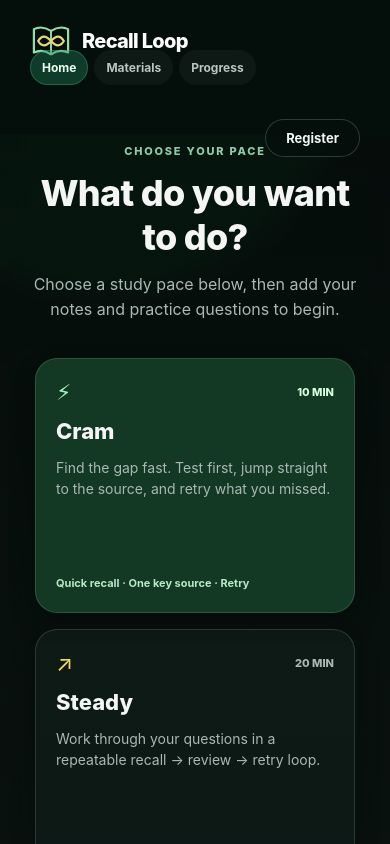
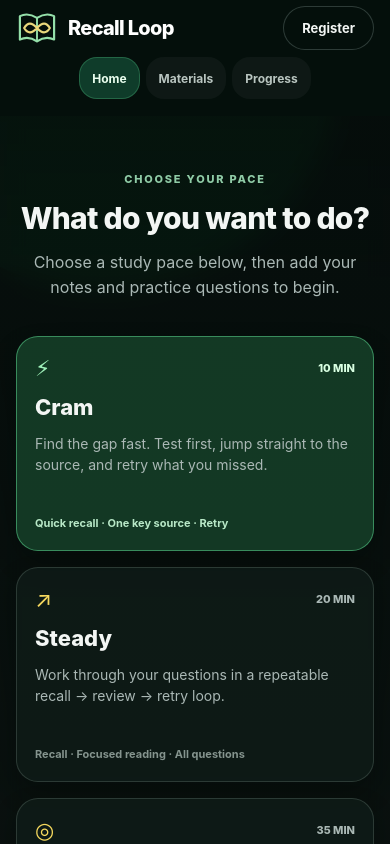
Before and after one commit to jaexmachine/recall-loop, a React Native app: screen / in a window 390 px wide. Built offline with nearby package versions, Linux system fonts and the light colour scheme.

Commit message:
Polish responsive layouts and controls

```diff
--- a/App.tsx
+++ b/App.tsx
@@ -135,9 +135,9 @@ const styles = StyleSheet.create({
   title: { fontSize: 28, fontWeight: '800', color: palette.ink, letterSpacing: -0.7 },
   body: { fontSize: 14, color: palette.muted, lineHeight: 21 },
   small: { fontSize: 12, color: palette.muted, lineHeight: 18 },
-  button: { backgroundColor: '#197447', paddingVertical: 13, paddingHorizontal: 16, borderRadius: 11, alignItems: 'center', justifyContent: 'center' },
-  secondaryButton: { borderWidth: 1, borderColor: palette.line, backgroundColor: 'rgba(255,255,255,0.06)', paddingVertical: 12, paddingHorizontal: 14, borderRadius: 11, alignItems: 'center', justifyContent: 'center' },
-  input: { minHeight: 140, backgroundColor: 'rgba(5,14,11,0.62)', borderWidth: 1, borderColor: palette.line, borderRadius: 12, padding: 13, color: palette.ink, fontSize: 14, lineHeight: 21, textAlignVertical: 'top' },
+  button: { minHeight: 44, backgroundColor: '#197447', paddingVertical: 12, paddingHorizontal: 16, borderRadius: 11, alignItems: 'center', justifyContent: 'center' },
+  secondaryButton: { minHeight: 44, borderWidth: 1, borderColor: palette.line, backgroundColor: 'rgba(255,255,255,0.06)', paddingVertical: 11, paddingHorizontal: 14, borderRadius: 11, alignItems: 'center', justifyContent: 'center' },
+  input: { minHeight: 140, backgroundColor: 'rgba(5,14,11,0.62)', borderWidth: 1, borderColor: palette.line, borderRadius: 12, padding: 13, color: palette.ink, fontSize: 16, lineHeight: 23, textAlignVertical: 'top' },
 });
 
 function splitQuestions(raw: string) {
@@ -300,13 +300,15 @@ async function extractDocumentText(file: File): Promise<StudySegment[]> {
 }
 
 function ActionButton({ label, onPress, secondary = false, compact = false }: { label: string; onPress: () => void; secondary?: boolean; compact?: boolean }) {
-  return <Pressable onPress={onPress} style={[secondary ? styles.secondaryButton : styles.button, compact && { paddingVertical: 9, paddingHorizontal: 12 }]}><Text style={{ color: secondary ? palette.ink : '#fff', fontWeight: '700', fontSize: compact ? 12 : 14 }}>{label}</Text></Pressable>;
+  return <Pressable accessibilityRole="button" onPress={onPress} style={[secondary ? styles.secondaryButton : styles.button, compact && { paddingVertical: 9, paddingHorizontal: 12 }]}><Text style={{ color: secondary ? palette.ink : '#fff', fontWeight: '700', fontSize: compact ? 12 : 14, textAlign: 'center', flexShrink: 1 }}>{label}</Text></Pressable>;
 }
 
 export default function App() {
   const { width } = useWindowDimensions();
   const wide = width > 900;
+  const compact = width <= 640;
   const ambientRef = useRef<React.ComponentRef<typeof View>>(null);
+  const scrollRef = useRef<React.ComponentRef<typeof ScrollView>>(null);
   const [page, setPage] = useState<'home' | 'import' | 'study' | 'insights'>('home');
   const [notes, setNotes] = useState('');
   const [questionsText, setQuestionsText] = useState('');
@@ -335,6 +337,10 @@ export default function App() {
   const [confirmRestoreBackup, setConfirmRestoreBackup] = useState(false);
   const [notice, setNotice] = useState('');
   const [storageReady, setStorageReady] = useState(Platform.OS !== 'web');
+
+  useEffect(() => {
+    scrollRef.current?.scrollTo({ y: 0, animated: false });
+  }, [page, folderOpen, activeSubjectId]);
 
   useEffect(() => {
     if (Platform.OS !== 'web') return;
@@ -744,7 +750,7 @@ function GlassCard({ children, style, dark = false }: { children: React.ReactNod
     { id: 'insights' as const, icon: '◴', label: 'Progress' },
   ];
 
-  const brand = <Pressable accessibilityRole="link" accessibilityLabel="Recall Loop home" onPress={() => setPage('home')} style={[styles.brandRow, { marginBottom: 0, marginRight: wide ? 0 : 'auto', transform: [{ translateY: 22 }] }]}>
+  const brand = <Pressable accessibilityRole="link" accessibilityLabel="Recall Loop home" onPress={() => setPage('home')} style={[styles.brandRow, { marginBottom: 0, marginRight: wide || compact ? 0 : 'auto' }]}>
     <Svg accessibilityElementsHidden width={42} height={38} viewBox="0 0 44 40" fill="none">
       <Path d="M4 7.5C10.2 4.4 16.2 5.7 22 9.3C27.8 5.7 33.8 4.4 40 7.5V32.1C33.7 29.1 27.7 30.1 22 34C16.3 30.1 10.3 29.1 4 32.1V7.5Z" stroke="#94dfa9" strokeWidth={2.3} strokeLinejoin="round" />
       <Path d="M22 9.7V33.3" stroke="#94dfa9" strokeWidth={2} strokeLinecap="round" />
@@ -752,15 +758,17 @@ function GlassCard({ children, style, dark = false }: { children: React.ReactNod
     </Svg>
     <Text style={{ color: '#fff', fontSize: 20, fontWeight: '800', letterSpacing: -0.7 }}>Recall Loop</Text>
   </Pressable>
-  const registerButton = <Pressable accessibilityRole="button" style={{ paddingVertical: 10, paddingHorizontal: 20, borderRadius: 22, borderWidth: 1, borderColor: 'rgba(210,235,227,0.20)', backgroundColor: 'rgba(5,16,12,0.94)', transform: [{ translateY: 22 }] }}><Text style={{ color: palette.ink, fontWeight: '700', fontSize: 13 }}>Register</Text></Pressable>;
+  const registerButton = <Pressable accessibilityRole="button" style={{ minHeight: 44, paddingVertical: 10, paddingHorizontal: 18, borderRadius: 22, borderWidth: 1, borderColor: 'rgba(210,235,227,0.20)', backgroundColor: 'rgba(5,16,12,0.94)', alignItems: 'center', justifyContent: 'center' }}><Text style={{ color: palette.ink, fontWeight: '700', fontSize: 13 }}>Register</Text></Pressable>;
   const pinnedNav = <View style={{ flexDirection: 'row', flexWrap: 'wrap', gap: 6, alignItems: 'center', justifyContent: 'center' }}>
-    {navItems.map((item) => <Pressable key={item.id} onPress={() => setPage(item.id)} style={{ paddingVertical: 9, paddingHorizontal: 11, borderRadius: 18, backgroundColor: page === item.id ? 'rgba(33,129,91,0.40)' : 'rgba(255,255,255,0.04)', borderWidth: 1, borderColor: page === item.id ? 'rgba(90,210,141,0.28)' : 'transparent' }}><Text style={{ color: page === item.id ? '#eaffef' : '#b9c5c0', fontWeight: '700', fontSize: 12 }}>{item.label}</Text></Pressable>)}
+    {navItems.map((item) => <Pressable key={item.id} onPress={() => setPage(item.id)} style={{ minHeight: 42, paddingVertical: 9, paddingHorizontal: 12, borderRadius: 18, backgroundColor: page === item.id ? 'rgba(33,129,91,0.40)' : 'rgba(255,255,255,0.04)', borderWidth: 1, borderColor: page === item.id ? 'rgba(90,210,141,0.28)' : 'transparent', alignItems: 'center', justifyContent: 'center' }}><Text style={{ color: page === item.id ? '#eaffef' : '#b9c5c0', fontWeight: '700', fontSize: 12 }}>{item.label}</Text></Pressable>)}
   </View>;
-  const fixedHeader = <View style={[styles.header, { flexWrap: 'wrap', gap: 12 }]}>
+  const fixedHeader = <View style={[styles.header, { minHeight: compact ? 116 : 78, flexWrap: 'wrap', gap: compact ? 7 : 12, paddingTop: compact ? 6 : 0, paddingBottom: compact ? 8 : 0 }]}>
     {brand}
+    {compact && <View style={{ marginLeft: 'auto' }}>{registerButton}</View>}
     {wide && <View style={{ position: 'absolute', left: 0, right: 0, flexDirection: 'row', alignItems: 'center', justifyContent: 'center', pointerEvents: 'box-none' }}>{pinnedNav}</View>}
-    {!wide && pinnedNav}
-    <View style={{ marginLeft: 'auto' }}>{registerButton}</View>
+    {!wide && !compact && pinnedNav}
+    {compact && <View style={{ width: '100%', alignItems: 'center' }}>{pinnedNav}</View>}
+    {!compact && <View style={{ marginLeft: 'auto' }}>{registerButton}</View>}
   </View>;
 
   const paceOptions: { id: Pace; icon: string; title: string; time: string; description: string; steps: string }[] = [
@@ -795,9 +803,9 @@ function GlassCard({ children, style, dark = false }: { children: React.ReactNod
     </React.Fragment>)}</View>
   </View>;
   const home = <View style={[styles.content, { paddingTop: 10, gap: 0 }]}>
-    <View testID="scroll-reveal" style={{ minHeight: 590, justifyContent: 'center', alignItems: 'center', paddingVertical: 56, gap: 20 }}>
-      <View style={{ maxWidth: 780, alignItems: 'center', gap: 13 }}><Text style={[styles.label, { color: '#8fcba6', letterSpacing: 1.8 }]}>CHOOSE YOUR PACE</Text><Text style={[styles.title, { fontSize: wide ? 48 : 36, lineHeight: wide ? 58 : 44, textAlign: 'center' }]}>What do you want to do?</Text><Text style={[styles.body, { fontSize: 16, lineHeight: 25, textAlign: 'center', maxWidth: 610 }]}>Choose a study pace below, then add your notes and practice questions to begin.</Text></View>
-      <View style={[styles.row, { width: '100%', maxWidth: 1000, marginTop: 16, justifyContent: 'center' }]}>{paceOptions.map((option) => { const active = selectedPace === option.id; return <Pressable key={option.id} onPress={() => setSelectedPace(option.id)} testID="torch-block" style={[styles.card, { flex: 1, minWidth: 240, maxWidth: 320, minHeight: 255, gap: 13, borderColor: palette.line, backgroundColor: active ? 'rgba(24,70,44,0.78)' : 'rgba(17,31,26,0.70)', padding: 20 }]}><View style={{ flexDirection: 'row', justifyContent: 'space-between', alignItems: 'center' }}><Text style={{ fontSize: 22, color: active ? '#9ff0ba' : palette.yellow }}>{option.icon}</Text><Text style={{ color: active ? '#d9ffe2' : palette.muted, fontSize: 11, fontWeight: '800' }}>{option.time.toUpperCase()}</Text></View><Text style={{ color: palette.ink, fontSize: 22, fontWeight: '800' }}>{option.title}</Text><Text style={[styles.body, { flex: 1 }]}>{option.description}</Text><Text style={{ color: active ? '#b8e8c7' : '#85948e', fontSize: 11, lineHeight: 17, fontWeight: '700' }}>{option.steps}</Text></Pressable>; })}</View>
+    <View testID="scroll-reveal" style={{ minHeight: compact ? undefined : 590, justifyContent: 'center', alignItems: 'center', paddingVertical: compact ? 38 : 56, gap: 20 }}>
+      <View style={{ width: '100%', maxWidth: 780, alignItems: 'center', gap: 13 }}><Text style={[styles.label, { color: '#8fcba6', letterSpacing: 1.8, textAlign: 'center' }]}>CHOOSE YOUR PACE</Text><Text style={[styles.title, { fontSize: wide ? 48 : compact ? 30 : 36, lineHeight: wide ? 58 : compact ? 38 : 44, textAlign: 'center' }]}>What do you want to do?</Text><Text style={[styles.body, { fontSize: 16, lineHeight: 25, textAlign: 'center', maxWidth: 610 }]}>Choose a study pace below, then add your notes and practice questions to begin.</Text></View>
+      <View style={[styles.row, { width: '100%', maxWidth: 1000, marginTop: 16, justifyContent: compact || width <= 900 ? 'center' : 'flex-start' }]}>{paceOptions.map((option) => { const active = selectedPace === option.id; return <Pressable key={option.id} onPress={() => setSelectedPace(option.id)} accessibilityRole="button" accessibilityState={{ selected: active }} testID="torch-block" style={[styles.card, { flex: compact ? undefined : 1, flexBasis: compact ? '100%' : width <= 900 ? '48%' : undefined, minWidth: compact ? 0 : 240, maxWidth: compact ? '100%' : width <= 900 ? '48%' : 320, minHeight: compact ? 215 : 255, gap: 13, borderColor: active ? 'rgba(90,210,141,0.55)' : palette.line, backgroundColor: active ? 'rgba(24,70,44,0.78)' : 'rgba(17,31,26,0.70)', padding: compact ? 18 : 20 }]}><View style={{ flexDirection: 'row', justifyContent: 'space-between', alignItems: 'center' }}><Text style={{ fontSize: 22, color: active ? '#9ff0ba' : palette.yellow }}>{option.icon}</Text><Text style={{ color: active ? '#d9ffe2' : palette.muted, fontSize: 11, fontWeight: '800' }}>{option.time.toUpperCase()}</Text></View><Text style={{ color: palette.ink, fontSize: 22, fontWeight: '800' }}>{option.title}</Text><Text style={[styles.body, { flex: 1 }]}>{option.description}</Text><Text style={{ color: active ? '#b8e8c7' : '#85948e', fontSize: 11, lineHeight: 17, fontWeight: '700' }}>{option.steps}</Text></Pressable>; })}</View>
       <View style={{ flexDirection: 'row', alignItems: 'center', gap: 14, flexWrap: 'wrap', justifyContent: 'center', marginTop: 4 }}><ActionButton label={hasStudyContent ? `Start ${selectedOption.time} ${selectedOption.title.toLowerCase()} session →` : 'Add materials to begin →'} onPress={() => hasStudyContent ? startStudy(selectedPace) : setPage('import')} /><Pressable onPress={() => setPage('import')} style={{ padding: 11 }}><Text style={{ color: '#b9c5c0', fontWeight: '700' }}>{hasStudyContent ? 'Choose materials' : 'Open My materials'}</Text></Pressable></View>
       <Text style={[styles.small, { textAlign: 'center' }]}>{hasStudyContent ? `${displayModuleTitle} · ${questionList.length} questions · ${linkedCount} source links to verify` : 'No notes or questions saved yet'}</Text>
     </View>
@@ -819,11 +827,11 @@ function GlassCard({ children, style, dark = false }: { children: React.ReactNod
     </View> : activeSubject ? <View style={{ gap: 16 }}>
       <Pressable onPress={() => { setFolderOpen(false); setConfirmClear(false); }} style={{ alignSelf: 'flex-start', paddingVertical: 5, paddingRight: 10 }}><Text style={{ color: '#9fe1b5', fontWeight: '800' }}>← All subject folders</Text></Pressable>
       <View style={styles.row}>
-        <View testID="torch-block" style={[styles.card, { flex: 1, minWidth: 290, gap: 12 }]}>
+        <View testID="torch-block" style={[styles.card, { flex: compact ? undefined : 1, minWidth: compact ? 0 : 290, width: compact ? '100%' : undefined, maxWidth: compact ? '100%' : undefined, gap: 12 }]}>
           <View style={{ flexDirection: 'column', gap: 10, alignItems: 'flex-start', width: '100%' }}><View><Text style={styles.label}>STEP 02 · SOURCE NOTES & FILES</Text><Text style={{ fontSize: 17, color: palette.ink, fontWeight: '800', marginTop: 5 }}>Subject notes</Text></View><ActionButton compact secondary label="Upload PDF / DOCX / PPTX" onPress={() => importFile('module')} /></View>
           <TextInput value={notes} onChangeText={(value) => { setNotes(value); setDemoMaterial(false); }} multiline placeholder="Paste notes for this subject…" placeholderTextColor="#9ba6ad" style={styles.input} />
         </View>
-        <View testID="torch-block" style={[styles.card, { flex: 1, minWidth: 290, gap: 12 }]}>
+        <View testID="torch-block" style={[styles.card, { flex: compact ? undefined : 1, minWidth: compact ? 0 : 290, width: compact ? '100%' : undefined, maxWidth: compact ? '100%' : undefined, gap: 12 }]}>
           <View style={{ flexDirection: 'column', gap: 10, alignItems: 'flex-start', width: '100%' }}><View><Text style={styles.label}>STEP 03 · FORMATIVE QUESTIONS</Text><Text style={{ fontSize: 17, color: palette.ink, fontWeight: '800', marginTop: 5 }}>What you were asked</Text></View><ActionButton compact secondary label="Upload question file" onPress={() => importFile('questions')} /></View>
           <TextInput value={questionsText} onChangeText={(value) => { setQuestionsText(value); setDemoMaterial(false); }} multiline placeholder="One question per line…" placeholderTextColor="#9ba6ad" style={styles.input} />
         </View>
@@ -831,7 +839,7 @@ function GlassCard({ children, style, dark = false }: { children: React.ReactNod
       <View testID="torch-block" style={[styles.card, { gap: 12 }]}>
         <View style={{ flexDirection: 'row', justifyContent: 'space-between', flexWrap: 'wrap', gap: 8, alignItems: 'center' }}><View><Text style={styles.label}>STEP 04 · STUDY SCOPE · {activeSubject.name.toUpperCase()}</Text><Text style={{ color: palette.ink, fontSize: 17, fontWeight: '800', marginTop: 4 }}>Choose what to study</Text></View><View style={{ flexDirection: 'row', gap: 7, flexWrap: 'wrap' }}><ActionButton compact secondary label="Whole subject" onPress={() => { setSourceScope('subject'); setSelectedSourceId(null); setMatches(buildMatches([...asStudySegments(notes), ...activeSubject.files.filter((file) => file.role === 'source').flatMap(fileSegments)], questionList)); }} />{!!notes.trim() && <ActionButton compact secondary label="Notes only" onPress={() => { setSourceScope('notes'); setSelectedSourceId(null); setMatches(buildMatches(asStudySegments(notes), questionList)); }} />}{selectedSource && <ActionButton compact secondary label="Selected file" onPress={() => setSourceToFile(selectedSource)} />}</View></View>
         {!!activeSubject.files.length ? activeSubject.files.map((file) => <View key={file.id} style={{ borderTopWidth: 1, borderColor: palette.line, paddingTop: 9, gap: 8 }}>
-          <View style={{ flexDirection: 'row', alignItems: 'center', gap: 9 }}><View style={{ flex: 1, minWidth: 120, paddingVertical: 5 }}><Text style={{ color: file.id === selectedSourceId ? '#d9ffe2' : palette.ink, fontWeight: '700' }}>{file.id === selectedSourceId ? '● ' : ''}{file.name}</Text><Text style={styles.small}>{file.role === 'source' ? 'Source material' : 'Formative questions'}</Text></View><ActionButton compact secondary label={file.role === 'source' ? (previewSourceId === file.id ? 'Hide preview' : 'Preview & select') : 'Load questions'} onPress={() => activateSubjectFile(file)} /><Pressable accessibilityRole="button" onPress={() => removeSubjectFile(file.id)}><Text style={{ color: palette.muted, fontWeight: '800', padding: 8 }}>Remove</Text></Pressable></View>
+          <View style={{ flexDirection: compact ? 'column' : 'row', alignItems: compact ? 'stretch' : 'center', gap: 9 }}><View style={{ flex: 1, minWidth: compact ? 0 : 120, paddingVertical: 5 }}><Text style={{ color: file.id === selectedSourceId ? '#d9ffe2' : palette.ink, fontWeight: '700' }}>{file.id === selectedSourceId ? '● ' : ''}{file.name}</Text><Text style={styles.small}>{file.role === 'source' ? 'Source material' : 'Formative questions'}</Text></View><View style={{ flexDirection: 'row', flexWrap: 'wrap', alignItems: 'center', gap: 7 }}><ActionButton compact secondary label={file.role === 'source' ? (previewSourceId === file.id ? 'Hide preview' : 'Preview & select') : 'Load questions'} onPress={() => activateSubjectFile(file)} /><Pressable accessibilityRole="button" onPress={() => removeSubjectFile(file.id)} style={{ minHeight: 44, minWidth: 56, alignItems: 'center', justifyContent: 'center', paddingHorizontal: 8 }}><Text style={{ color: palette.muted, fontWeight: '800' }}>Remove</Text></Pressable></View></View>
           {file.role === 'source' && previewSourceId === file.id && <View style={{ borderRadius: 10, borderWidth: 1, borderColor: palette.line, padding: 12, backgroundColor: 'rgba(5,14,11,0.42)', gap: 9 }}><Text style={styles.label}>EXTRACTED TEXT PREVIEW</Text>{fileSegments(file).slice(0, 5).map((segment, index) => <View key={`${segment.label}-${index}`} style={{ gap: 4 }}><Text style={{ color: '#b8e8c7', fontSize: 12, fontWeight: '800' }}>{segment.label}</Text><Text selectable numberOfLines={3} style={{ color: palette.ink, fontSize: 13, lineHeight: 20 }}>{segment.text}</Text></View>)}<Text style={styles.small}>This file is selected as the current study source.</Text></View>}
         </View>) : <Text style={styles.small}>No files in this folder yet.</Text>}
       </View>
@@ -875,22 +883,22 @@ function GlassCard({ children, style, dark = false }: { children: React.ReactNod
     <StatusBar style="light" />
     <View style={styles.shell}>
       <View style={styles.main}>
-        <View style={{ position: 'absolute', top: 0, left: 0, right: 0, zIndex: 10, backgroundColor: 'rgba(5,16,12,0.96)' }}><View style={styles.inner}>{fixedHeader}</View></View>
-        <ScrollView style={{ flex: 1, minHeight: 0, width: '100%' }} contentContainerStyle={{ flexGrow: 1, paddingTop: 78, paddingBottom: 48, position: 'relative' }} keyboardShouldPersistTaps="handled" showsVerticalScrollIndicator nestedScrollEnabled>
+        <View style={{ position: 'absolute', top: 0, left: 0, right: 0, zIndex: 10, backgroundColor: 'rgba(5,16,12,0.96)' }}><View style={[styles.inner, compact && { paddingHorizontal: 16 }]}>{fixedHeader}</View></View>
+        <ScrollView ref={scrollRef} style={{ flex: 1, minHeight: 0, width: '100%' }} contentContainerStyle={{ flexGrow: 1, paddingTop: compact ? 124 : 78, paddingBottom: 48, position: 'relative' }} keyboardShouldPersistTaps="handled" showsVerticalScrollIndicator nestedScrollEnabled>
           <View testID="scroll-backdrop" pointerEvents="none" style={styles.scrollBackdrop}>
             <BlurTargetView ref={ambientRef} pointerEvents="none" style={styles.ambience}><View style={styles.glowA} /><View style={styles.glowB} /><View style={styles.glowC} /></BlurTargetView>
             <BlurView pointerEvents="none" blurTarget={ambientRef} intensity={62} tint="dark" blurMethod={Platform.OS === 'android' ? 'dimezisBlurViewSdk31Plus' : 'none'} style={styles.backgroundBlur} />
           </View>
-          {!!notice && <View style={styles.inner}><View style={{ flexDirection: 'row', alignItems: 'center', gap: 10, padding: 12, marginTop: 10, borderRadius: 12, borderWidth: 1, borderColor: 'rgba(143,203,166,0.28)', backgroundColor: 'rgba(24,70,44,0.72)' }}><Text style={[styles.small, { flex: 1, color: '#dcf5e5' }]}>{notice}</Text><Pressable accessibilityRole="button" onPress={() => setNotice('')}><Text style={{ color: '#b8e8c7', fontSize: 12, fontWeight: '800' }}>Dismiss</Text></Pressable></View></View>}
-          <View style={styles.inner}>{body}</View>
+          {!!notice && <View style={[styles.inner, compact && { paddingHorizontal: 16 }]}><View style={{ flexDirection: compact ? 'column' : 'row', alignItems: compact ? 'stretch' : 'center', gap: 10, padding: 12, marginTop: 10, borderRadius: 12, borderWidth: 1, borderColor: 'rgba(143,203,166,0.28)', backgroundColor: 'rgba(24,70,44,0.72)' }}><Text style={[styles.small, { flex: 1, color: '#dcf5e5' }]}>{notice}</Text><Pressable accessibilityRole="button" onPress={() => setNotice('')} style={{ minHeight: 40, justifyContent: 'center', alignSelf: compact ? 'flex-end' : 'auto' }}><Text style={{ color: '#b8e8c7', fontSize: 12, fontWeight: '800' }}>Dismiss</Text></Pressable></View></View>}
+          <View style={[styles.inner, compact && { paddingHorizontal: 16 }]}>{body}</View>
         </ScrollView>
       </View>
     </View>
     <Modal visible={!!sourceReader} transparent animationType="fade" onRequestClose={() => setSourceReader(null)}>
-      <View style={{ flex: 1, backgroundColor: 'rgba(0,0,0,0.78)', justifyContent: 'center', alignItems: 'center', padding: 20 }}>
-        <View style={[styles.card, { width: '100%', maxWidth: 820, maxHeight: '88%', gap: 14, backgroundColor: '#0b1913', borderColor: 'rgba(143,203,166,0.35)' }]}>
+      <View style={{ flex: 1, backgroundColor: 'rgba(0,0,0,0.78)', justifyContent: 'center', alignItems: 'center', padding: compact ? 12 : 20 }}>
+        <View style={[styles.card, { width: '100%', maxWidth: 820, maxHeight: '88%', gap: 14, backgroundColor: '#0b1913', borderColor: 'rgba(143,203,166,0.35)', padding: compact ? 16 : 22 }]}>
           <View style={{ flexDirection: 'row', justifyContent: 'space-between', alignItems: 'flex-start', gap: 12 }}>
-            <View style={{ flex: 1, gap: 5 }}><Text style={styles.label}>SOURCE READER</Text><Text style={{ color: palette.ink, fontSize: 20, fontWeight: '800' }}>{sourceReader?.title}</Text><Text style={{ color: '#b8e8c7', fontSize: 13, fontWeight: '700' }}>{sourceReader?.location}</Text></View>
+            <View style={{ flex: 1, minWidth: 0, gap: 5 }}><Text style={styles.label}>SOURCE READER</Text><Text style={{ color: palette.ink, fontSize: compact ? 18 : 20, fontWeight: '800', flexShrink: 1 }}>{sourceReader?.title}</Text><Text style={{ color: '#b8e8c7', fontSize: 13, fontWeight: '700', flexShrink: 1 }}>{sourceReader?.location}</Text></View>
             <ActionButton compact secondary label="Close" onPress={() => setSourceReader(null)} />
           </View>
           <ScrollView style={{ flexShrink: 1 }}><Text selectable style={{ color: palette.ink, fontSize: 15, lineHeight: 25 }}>{sourceReader?.text}</Text></ScrollView>
```
